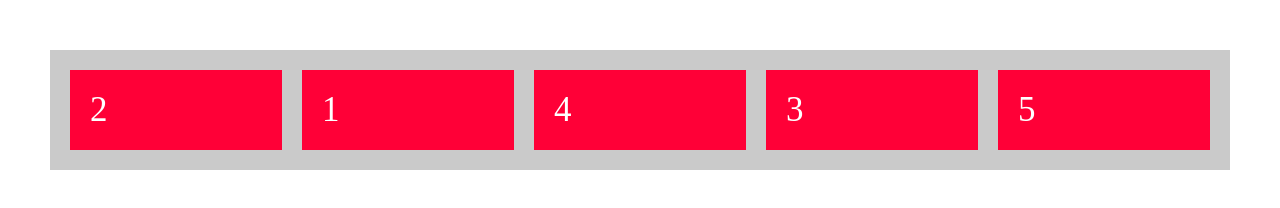
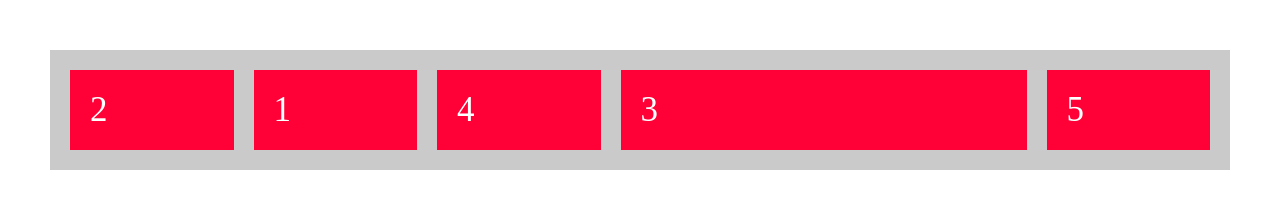
Before and after one commit to luancardosolc/css-flexbox, a plain HTML site: page index.html in a window 1280 px wide. Drawn offline with Linux system fonts and the light colour scheme.

```diff
--- a/style.css
+++ b/style.css
@@ -80,7 +80,10 @@
   /* flex-grow: 10; */
 
   /* flex-basis - Defines the initial size of a flexbox item. */
-  /* flex-basis: 300px; */
+  flex-basis: 300px;
+
+  /* Defines how much a flexbox item should shrink if there's not enough space available */
+  /* flex-shrink: 0; */
 }
 
 .items-4 {
```
